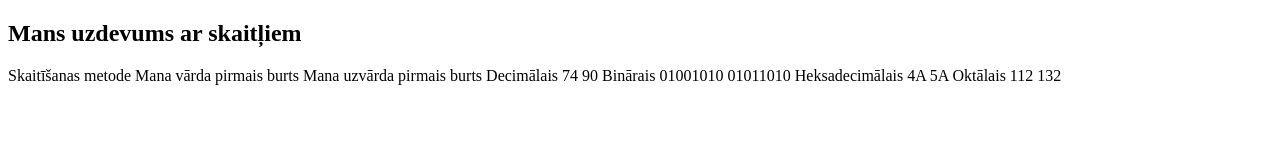
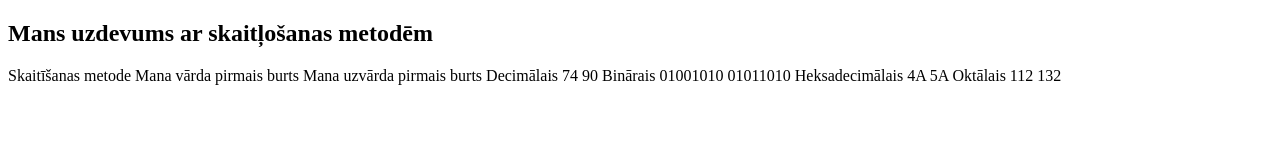
Before and after one commit to zazturbo/Mans_JS, a plain HTML site: page Class_03_20220516/uzdevums.html in a window 1280 px wide. Drawn offline with Linux system fonts and the light colour scheme.

Commit message:
tabulas tests 2

```diff
--- a/Class_03_20220516/uzdevums.html
+++ b/Class_03_20220516/uzdevums.html
@@ -12,7 +12,7 @@
       }
     </style>
    <body>
-    <h2>Mans uzdevums ar skaitļiem</h2>
+    <h2>Mans uzdevums ar skaitļošanas metodēm</h2>
     <tr>
       <th>Skaitīšanas metode</th>
       <th>Mana vārda pirmais burts</th>
```
